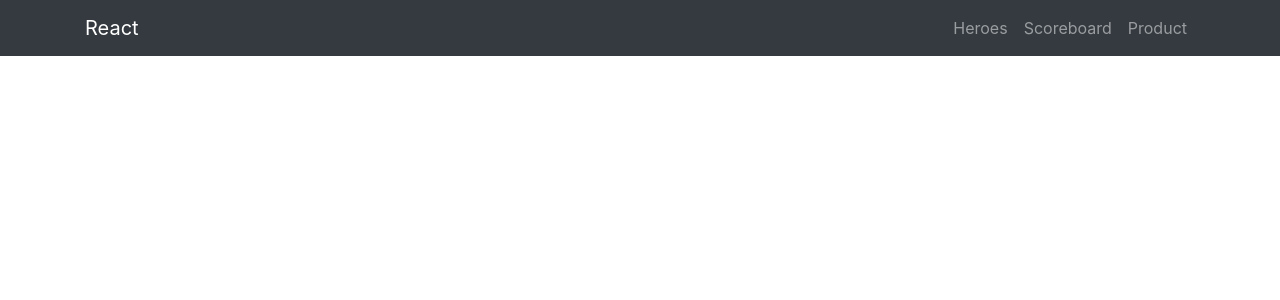
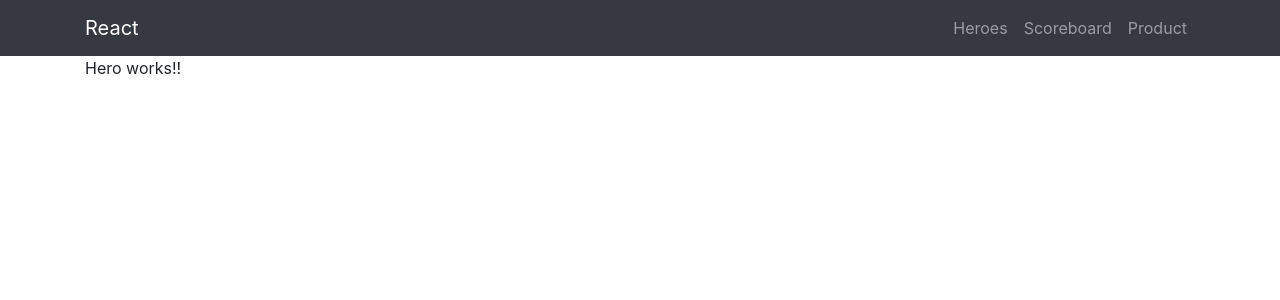
Before and after one commit to eastflag/react-hero, a React (Create React App) app: page /hero/1 in a window 1280 px wide. Shown: the top 300 px of the page. Built offline with nearby package versions, Linux system fonts and the light colour scheme.

Commit message:
heroes 상세보기 - 동적 라우팅 설정

```diff
--- a/src/pages/Root.jsx
+++ b/src/pages/Root.jsx
@@ -5,6 +5,7 @@ import {Home} from "./Home";
 import {Scoreboard} from "./Scoreboard";
 import {Product} from "./Product";
 import {Menu} from "./Menu";
+import {Hero} from "./hero/Hero";
 
 export const Root = (props) => {
   return (
@@ -14,6 +15,7 @@ export const Root = (props) => {
         <Switch>
           <Route exact path="/" component={Home}></Route>
           <Route path="/heroes" component={Heroes}></Route>
+          <Route path="/hero/:id" component={Hero}></Route>
           <Route path="/scoreboard" component={Scoreboard}></Route>
           <Route path="/product" component={Product}></Route>
         </Switch>
--- /dev/null
+++ b/src/pages/hero/Hero.jsx
@@ -0,0 +1,9 @@
+import React from 'react';
+
+export const Hero = (props) => {
+  return (
+    <div>
+      Hero works!!
+    </div>
+  )
+}
--- a/src/pages/heroes/Heroes.jsx
+++ b/src/pages/heroes/Heroes.jsx
@@ -5,17 +5,18 @@ import Pagination from 'rc-pagination';
 export const Heroes = (props) => {
   const [heroes, setHeroes] = useState([]);
   const [pageSize, setPageSize] = useState(10);
-  const [totalCount, setTotalCount] = useState(115);
+  const [totalCount, setTotalCount] = useState(0);
   const [currentPage, setCurrentPage] = useState(1);
 
   useEffect(() => {
     getHeroes()
-  }, []);
+  }, [currentPage]);
 
   const getHeroes = async () => {
-    let response = await api.get('/api/user/heroes');
+    let response = await api.get(`/api/user/heroes?start_index=${pageSize * (currentPage - 1)}&page_size=${pageSize}`);
     console.log(response);
     setHeroes(response.data.data);
+    setTotalCount(response.data.total);
   }
 
   return (
@@ -35,7 +36,8 @@ export const Heroes = (props) => {
         ))}
       </div>
 
-      <Pagination total={totalCount} current={currentPage} pageSize={pageSize} />
+      <Pagination total={totalCount} current={currentPage} pageSize={pageSize}
+                  onChange={(page) => setCurrentPage(page)} className="d-flex justify-content-center" />
     </>
   )
 }
```
